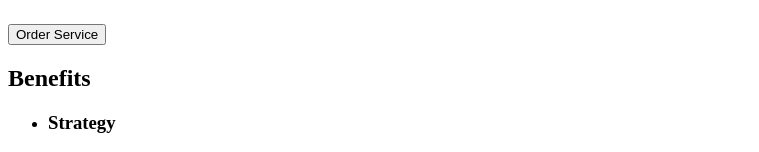
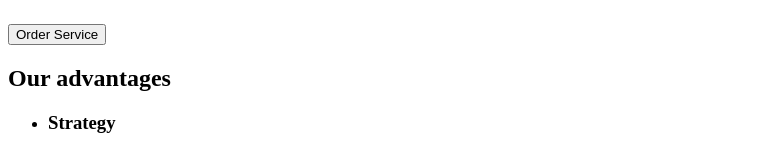
Before and after one commit to AnnieKrivega/goit-markup-hw-01, a plain HTML site: page index.html in a window 1280 px wide. Shown: the part 191-343 px from the top of the page, without its empty margins (0-759 px from the left). Drawn offline with Linux system fonts and the light colour scheme.

Commit message:
Update index.html

```diff
--- a/index.html
+++ b/index.html
@@ -29,7 +29,7 @@
             <button type="button">Order Service</button>
         </section>
             <section>
-                <h2>Benefits</h2>
+                <h2>Our advantages</h2>
                 <ul>
                     <li>
                         <h3>Strategy</h3>
```
